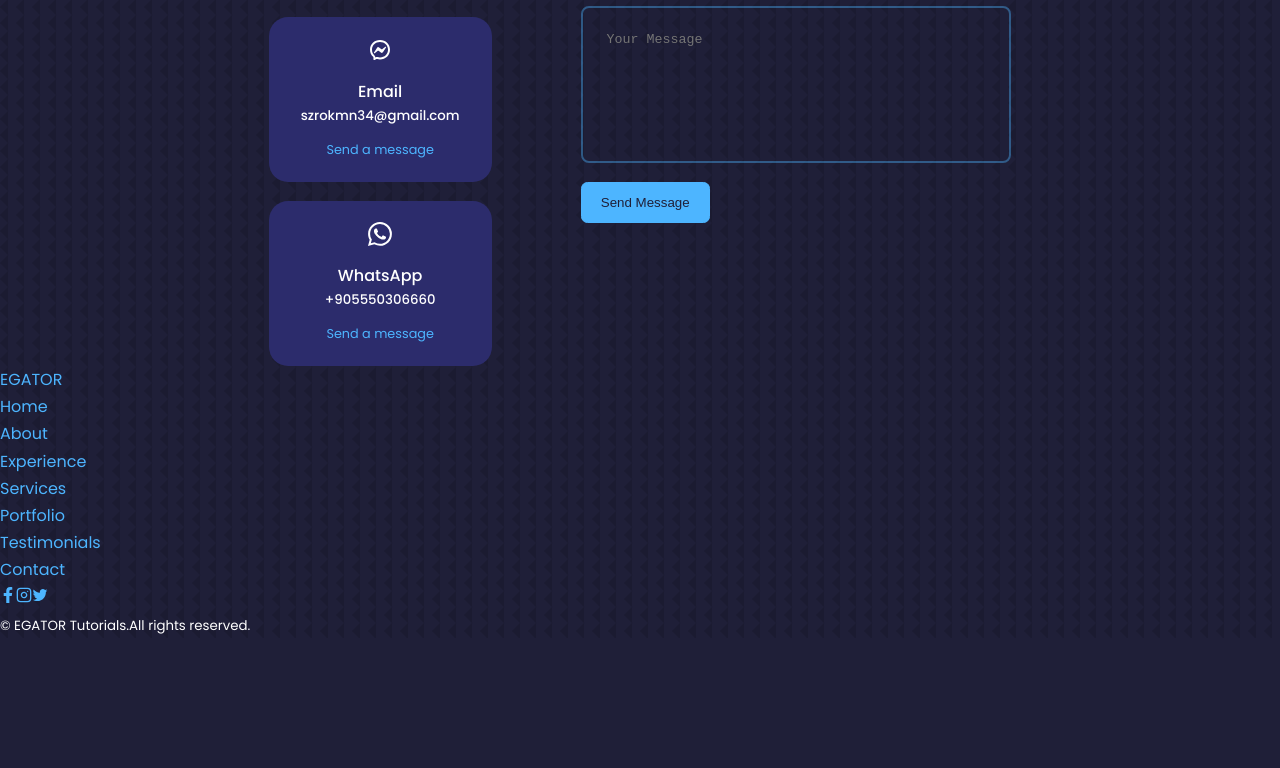
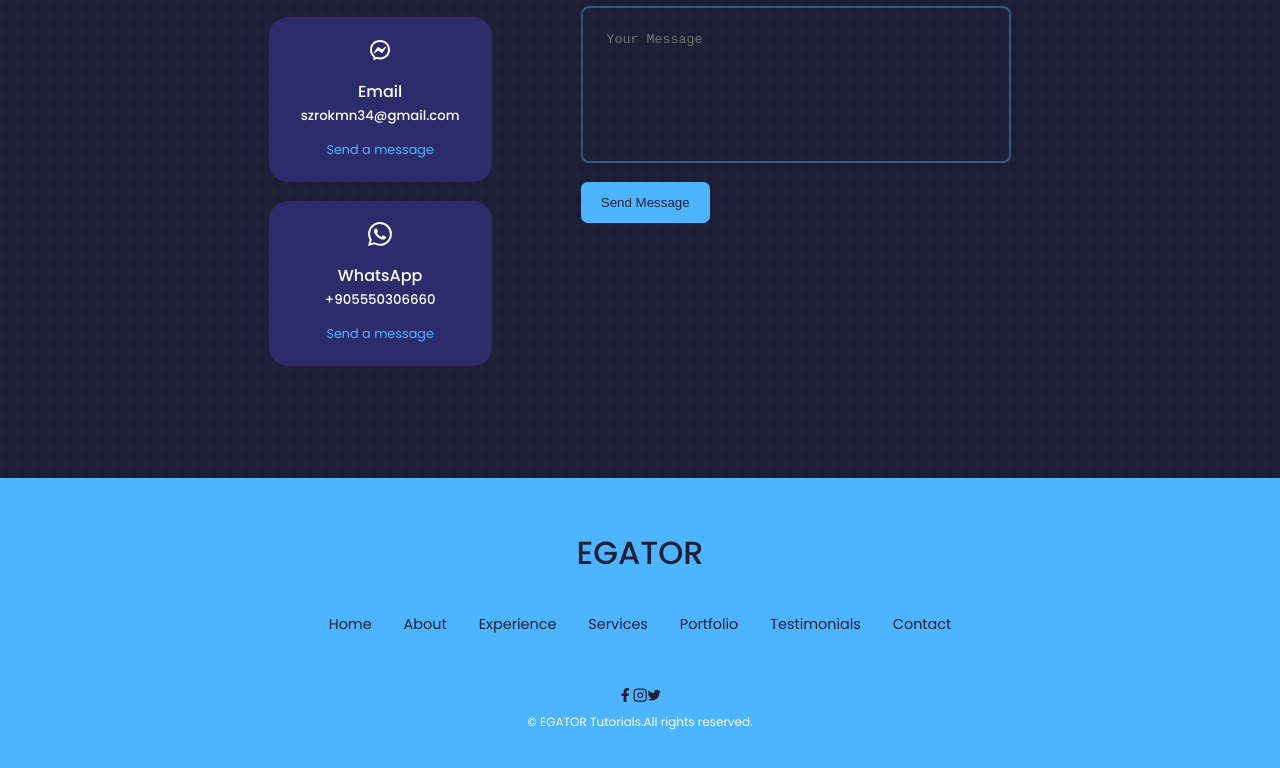
Before and after one commit to szrokmn/my_portfolio-react, a React (Create React App) app: page / in a window 1280 px wide. Shown: the part 4705-5473 px from the top of the page. Before the commit the page ends 5343 px from the top, so only its background shows below. Built offline with nearby package versions, Linux system fonts and the light colour scheme; a web font is replaced by a local one.

Commit message:
footer css continus

```diff
--- a/src/components/footer/Footer.css
+++ b/src/components/footer/Footer.css
@@ -0,0 +1,26 @@
+footer{
+    background: var(--color-primary);
+    padding: 3rem 0;
+    text-align: center;
+    font-size: 0.9rem;
+    margin-top: 7rem;
+}
+
+footer a {
+    color: var(--color-bg);
+}
+
+.footer__logo{
+    font-size: 2rem;
+    font-weight: 500;
+    margin-bottom: 2rem;
+    display: inline-block;
+}
+
+.permalinks {
+    display: flex;
+    flex-wrap: wrap;
+    justify-content: center;
+    gap: 2rem;
+    margin: 0 auto 3rem;
+}
```
